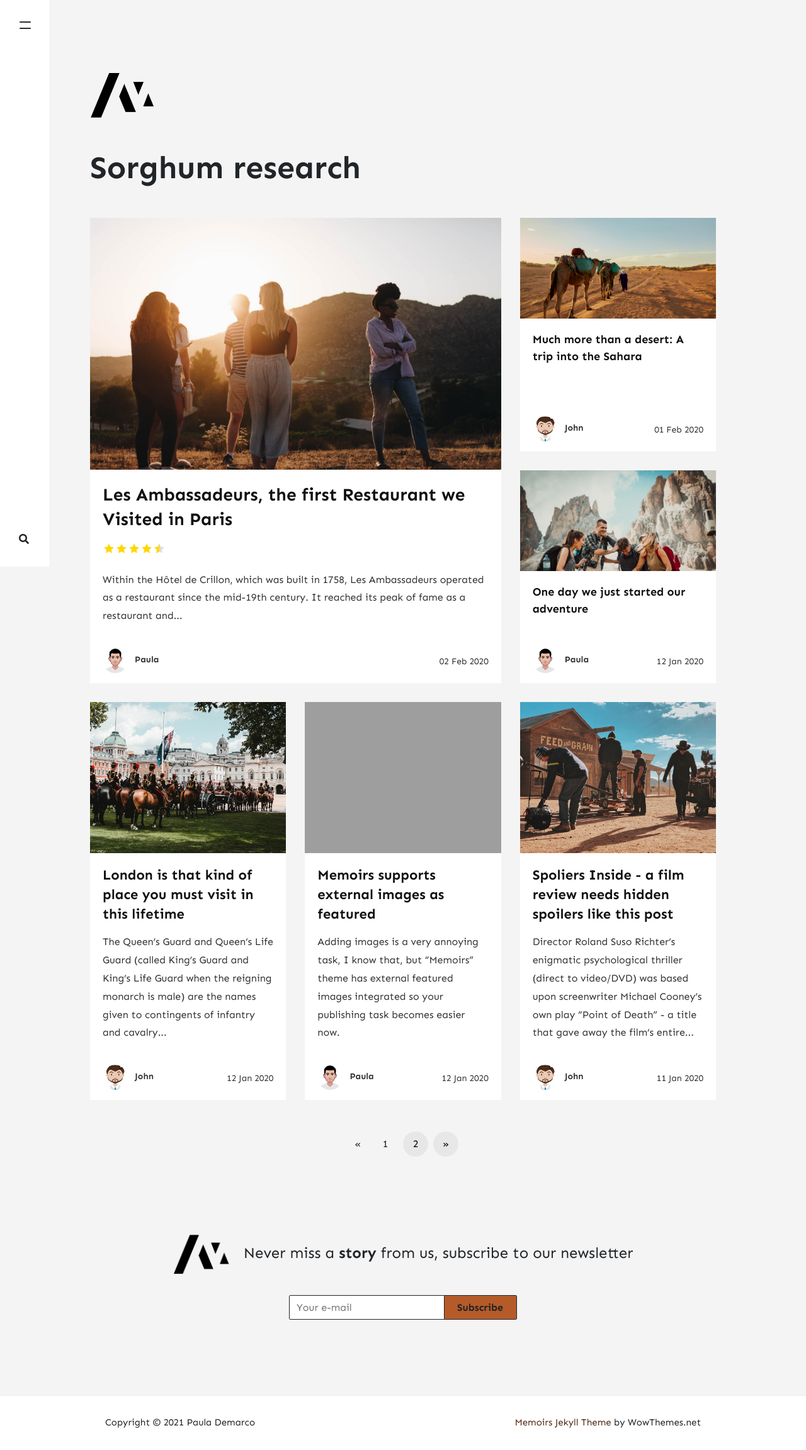
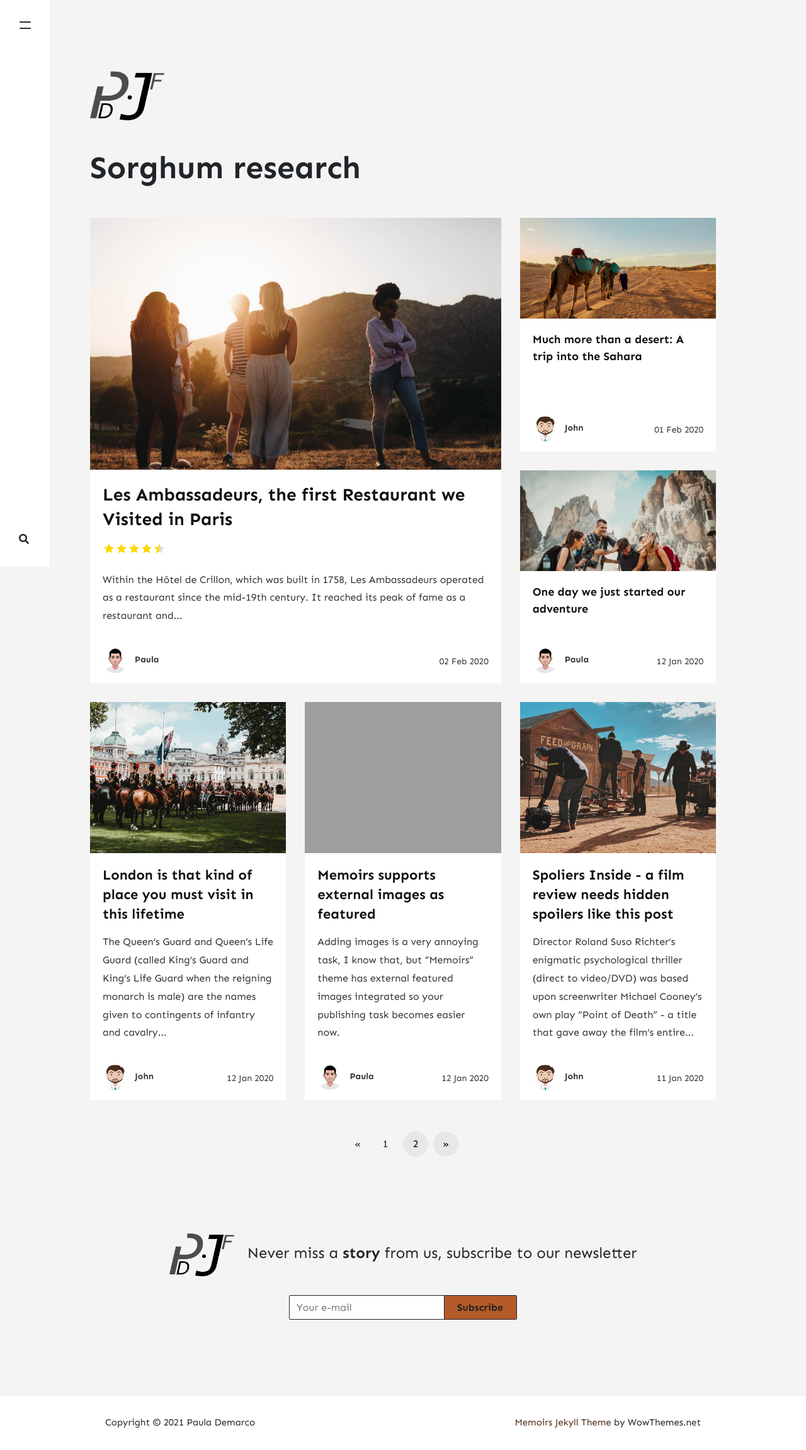
Before and after one commit to PaulaDemarco/PaulaDemarco.github.io, a Jekyll site: the page built from index.html, in a window 1280 px wide. Shown: the whole page at 63% size. Built offline with Jekyll 4.4.1, drawn with Linux system fonts in a browser that asks for light colours; nearby versions of some CDN libraries; the list of posts is cut into pages by our own code; comment, search, counter and statistics services are not loaded; grey boxes are pictures that could not be loaded.

Commit message:
Update _config.yml

```diff
--- a/_config.yml
+++ b/_config.yml
@@ -2,8 +2,8 @@
 name: "Paula Demarco"
 title: "Paula Demarco"
 description: "Sorghum research"
-logo: 'assets/images/logo.png'
-favicon: 'assets/images/logo.png'
+logo: 'assets/images/logo_pj.png'
+favicon: 'assets/images/logo_pj.png'
 #baseurl: /jekyll-theme-memoirs
 google_analytics: 'UA-xxxxxxxx-1'
 disqus: 'demowebsite'
```
